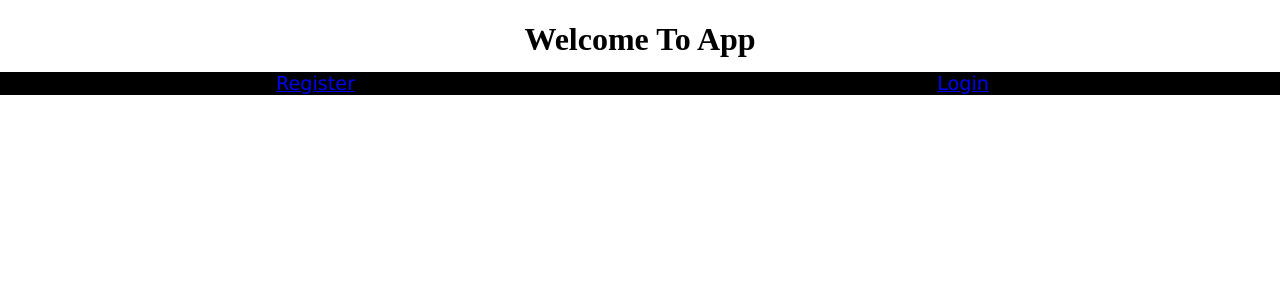
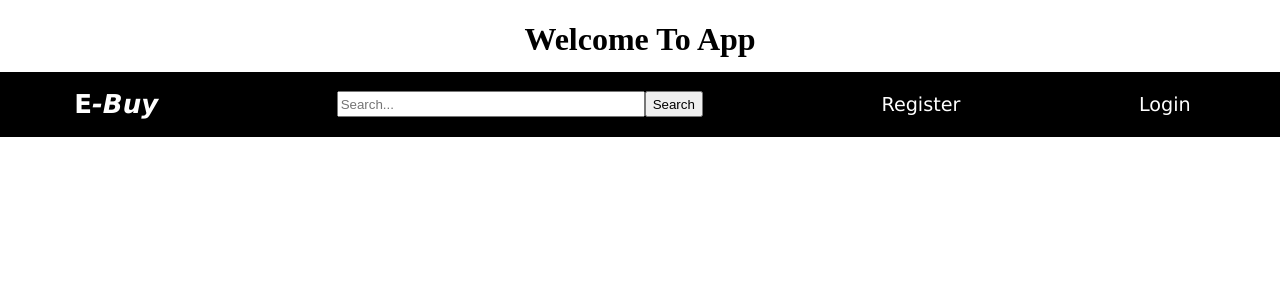
Before and after one commit to C4-AnasNaamneh/MERAKI_Academy_Project_4, a React (Create React App) app in the folder frontend/: page / in a window 1280 px wide. Shown: the top 300 px of the page. Built offline with nearby package versions, Linux system fonts and the light colour scheme.

Commit message:
modify search bar

```diff
--- a/frontend/src/components/Navigation.js
+++ b/frontend/src/components/Navigation.js
@@ -1,5 +1,6 @@
 import React from "react";
 import { Routes, Route, Link } from "react-router-dom";
+import Search from "./Search";
 
 const Navigation = ({ isLoggedIn, setIsLoggedIn, setToken, isAdmin }) => {
   const token = localStorage.getItem("token");
@@ -7,32 +8,82 @@ const Navigation = ({ isLoggedIn, setIsLoggedIn, setToken, isAdmin }) => {
     setToken("");
     setIsLoggedIn(false);
     localStorage.removeItem("token");
-
   };
 
   return (
     <>
       <div className="navigation">
+        <div className="websiteName">
+          {" "}
+          <h1>E<em>-Buy</em></h1>{" "}
+        </div>
+
+        {<Search />}
+
+
         {token ? (
           <>
+            {isAdmin ? (
+              <></>
+            ) : (
+              <Link to="/products" className="productsLink">
+                Products
+              </Link>
+            )}
 
-           { isAdmin? <></> : <Link to="/products">Products</Link>}
+            {isAdmin ? (
+              <Link to="/adminproducts" className="adminProductsLink">
+                Admin Products
+              </Link>
+            ) : (
+              <></>
+            )}
 
-            {isAdmin ? <Link to="/adminproducts">Admin Products</Link> : <></>}
+            {isAdmin ? (
+              <Link to="/newproduct" className="newProductsLink">
+                New Products
+              </Link>
+            ) : (
+              <></>
+            )}
 
-            {isAdmin ? <Link to="/newproduct">New Products</Link> : <></>}
+            {isAdmin ? (
+              <></>
+            ) : (
+              <Link to="/cart" className="cartLink">
+                <i class="fas fa-shopping-cart"></i>
+                Cart
+              </Link>
+            )}
 
-            {isAdmin ? <></>: <Link to="/cart">Cart</Link>}
-
+            {isAdmin ? (
+              <Link to="/orders" className="ordersLink">
+                Orders
+              </Link>
+            ) : (
+              <></>
+            )}
 
             <Link to="/login">
-              <button onClick={logout}>Log Out</button>
+              <button onClick={logout} className="logoutButton">
+                <i class="fas fa-window-close"></i>
+              </button>
             </Link>
           </>
         ) : (
           <>
-            <Link to="/register">Register</Link>
-            <Link to="/login">Login</Link>
+            <div className="registerNav">
+              <Link to="/register" className="registerLink">
+                Register
+              </Link>
+              </div>
+<div>
+
+<Link to="/login" className="loginLink">
+                Login
+              </Link>
+</div>
+
           </>
         )}
       </div>
--- a/frontend/src/components/Search.js
+++ b/frontend/src/components/Search.js
@@ -1,15 +1,72 @@
-import react from "react";
+import React from "react";
 import { useState } from "react/cjs/react.development";
+import axios from "axios";
+import { useNavigate } from "react-router-dom";
+import View from "./View";
 
-const Search = () => {
-    const [search,setSearch] = useState([])
+const Search = ({ token, setView }) => {
+  // const [img, setImg] = useState("");
+
+  const [title, setTitle] = useState("");
+
+  // const [description, setDescription] = useState("");
+  // const [price, setPrice] = useState("");
+
+  const [search, setSearch] = useState([]);
+
+  const navigate = useNavigate();
+
+  const filteredProducts = () => {
+    axios
+      .post(
+        "http://localhost:5000/search",
+        { title: title },
+        {
+          headers: {
+            Authorization: `Bearer  ${token}`,
+          },
+        }
+      )
+      .then((result) => {
+        setSearch(result.data);
+        setView(result.data);
+
+      })
+      .catch((err) => {
+        console.log(err.response);
+      });
+
+    navigate("/view");
+  // navigate("/search")
+  };
+  //console.log(search);
   return (
     <>
-      <input type="text" placeholder="Search..." onChange={(e)=>{
-      setSearch(e.target.value)
-      }} className="search"></input>
 
-      <button onClick className="searchButton">Search</button>
+{search &&
+          search.map((element) => (
+            <>
+              <img src={element.img} className="productsImg" />
+              <p>{element.title}</p>
+              <p>{element.description}</p>
+              <p>{element.price}</p>
+            </>
+          ))}
+
+<div className="searchDiv">
+      <input
+        type="text"
+        placeholder="Search..."
+        onChange={(e) => {
+          setTitle(e.target.value);
+        }}
+        className="search"
+      ></input>
+
+      <button onClick={filteredProducts} className="searchButton">
+        Search
+      </button>
+      </div>
     </>
   );
 };
```
